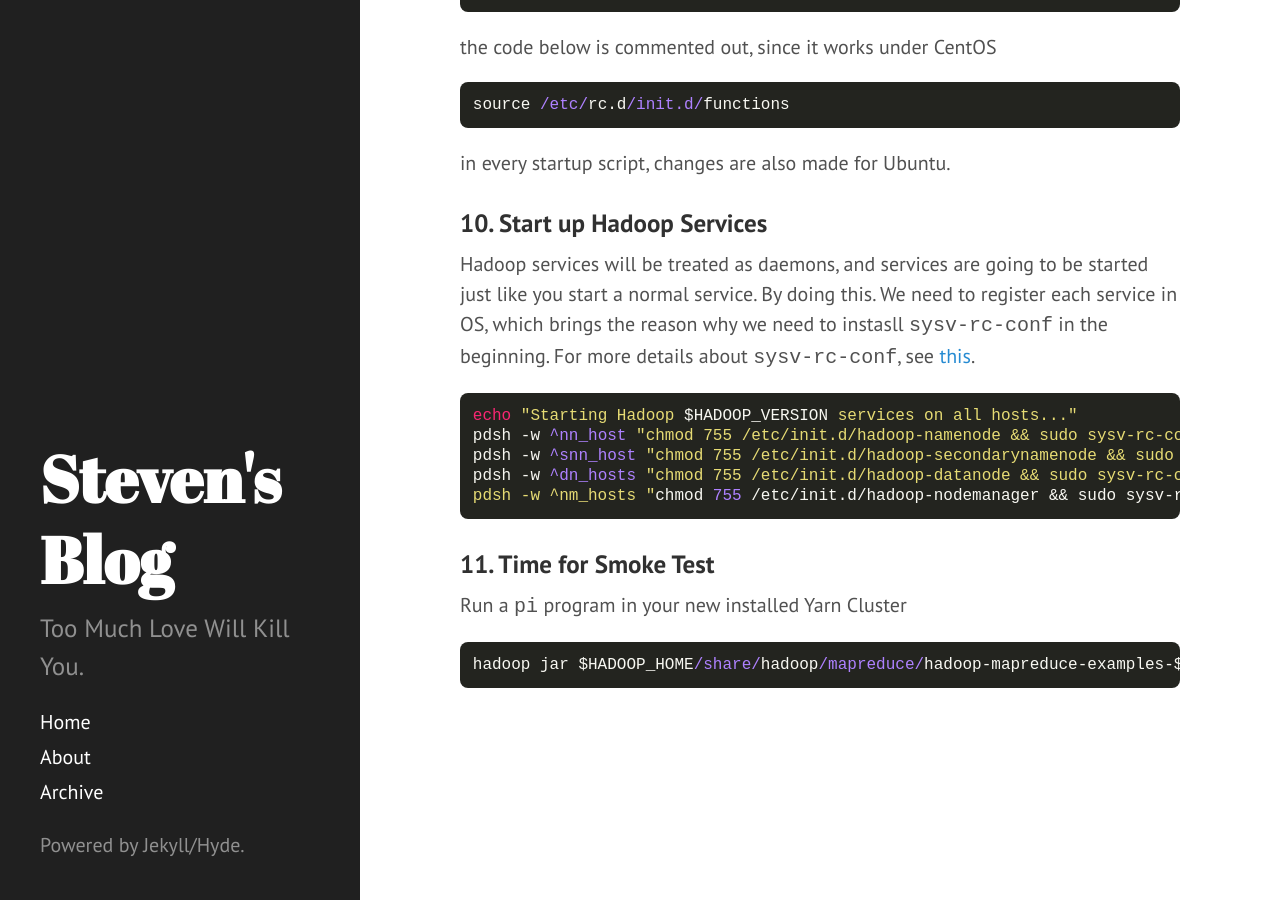
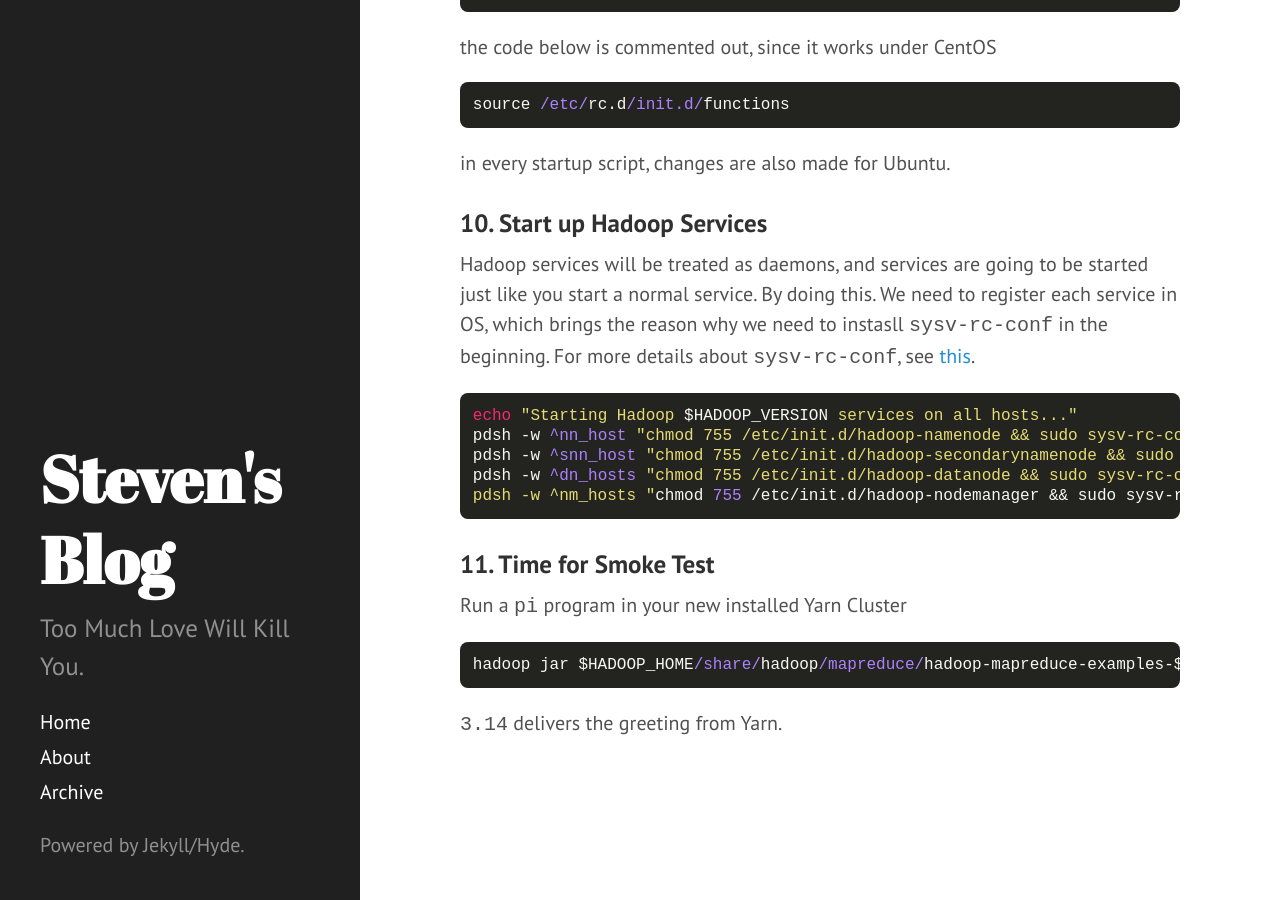
Before and after one commit to legatoo/legatoo.github.io, a Jekyll site: the page built from _posts/2014-11-12-Install-Yarn-on-Ubuntu-Cluster-via-Scripts.md, in a window 1280 px wide and 900 px high, scrolled down 7494 px. Built offline with Jekyll 4.4.1, drawn with Linux system fonts in a browser that asks for light colours; Markdown is read by kramdown in place of the engine named in the settings.

```diff
--- a/_posts/2014-11-12-Install-Yarn-on-Ubuntu-Cluster-via-Scripts.md
+++ b/_posts/2014-11-12-Install-Yarn-on-Ubuntu-Cluster-via-Scripts.md
@@ -235,3 +235,5 @@
 Run a `pi` program in your new installed Yarn Cluster
 
 <pre><code bash="Bash">hadoop jar $HADOOP_HOME/share/hadoop/mapreduce/hadoop-mapreduce-examples-$HADOOP_VERSION.jar pi -Dmapreduce.clientfactory.class.name=org.apache.hadoop.mapred.YarnClientFactory -libjars $HADOOP_HOME/share/hadoop/mapreduce/hadoop-mapreduce-client-jobclient-$HADOOP_VERSION.jar 16 10000</code></pre>
+
+`3.14` delivers the greeting from Yarn.
```
